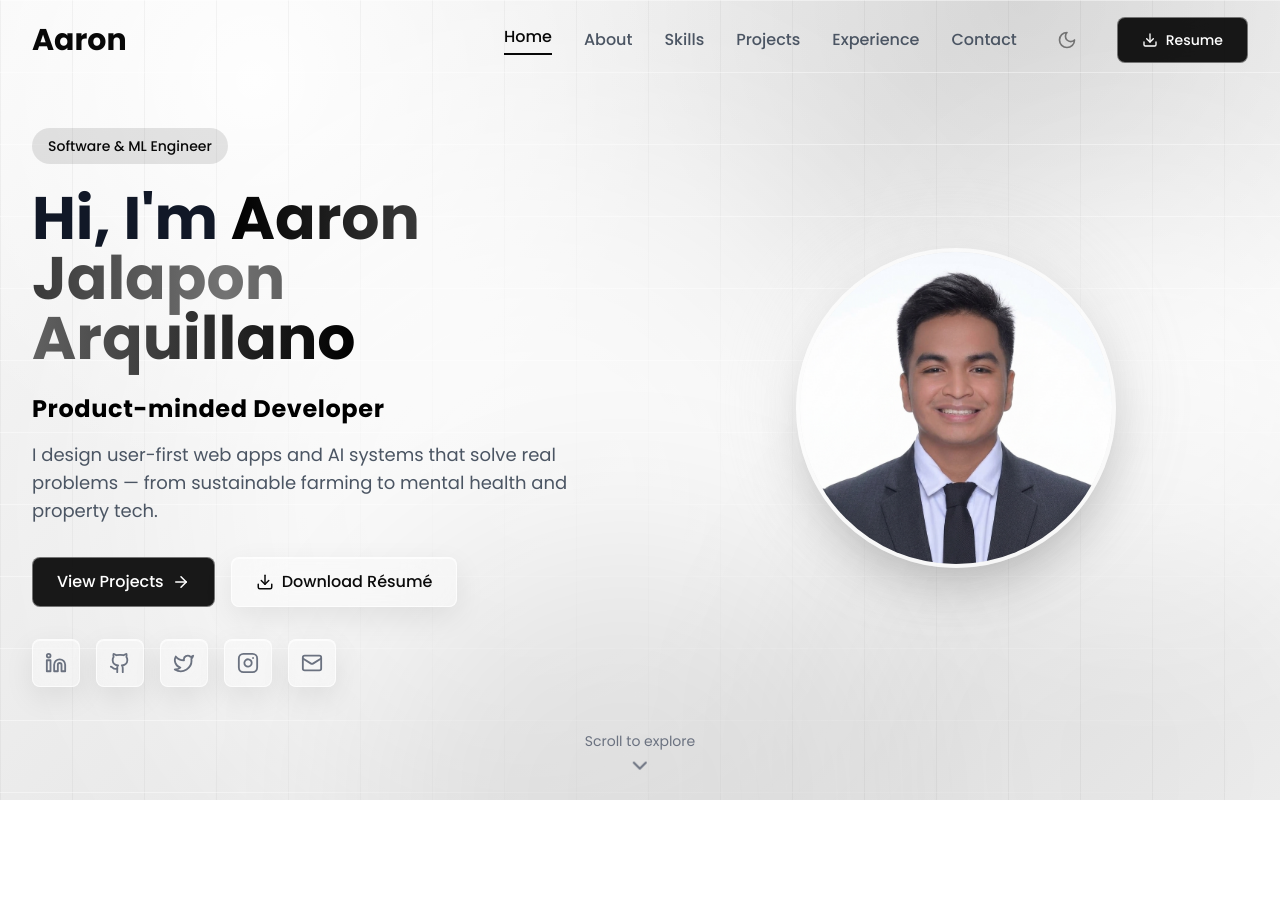
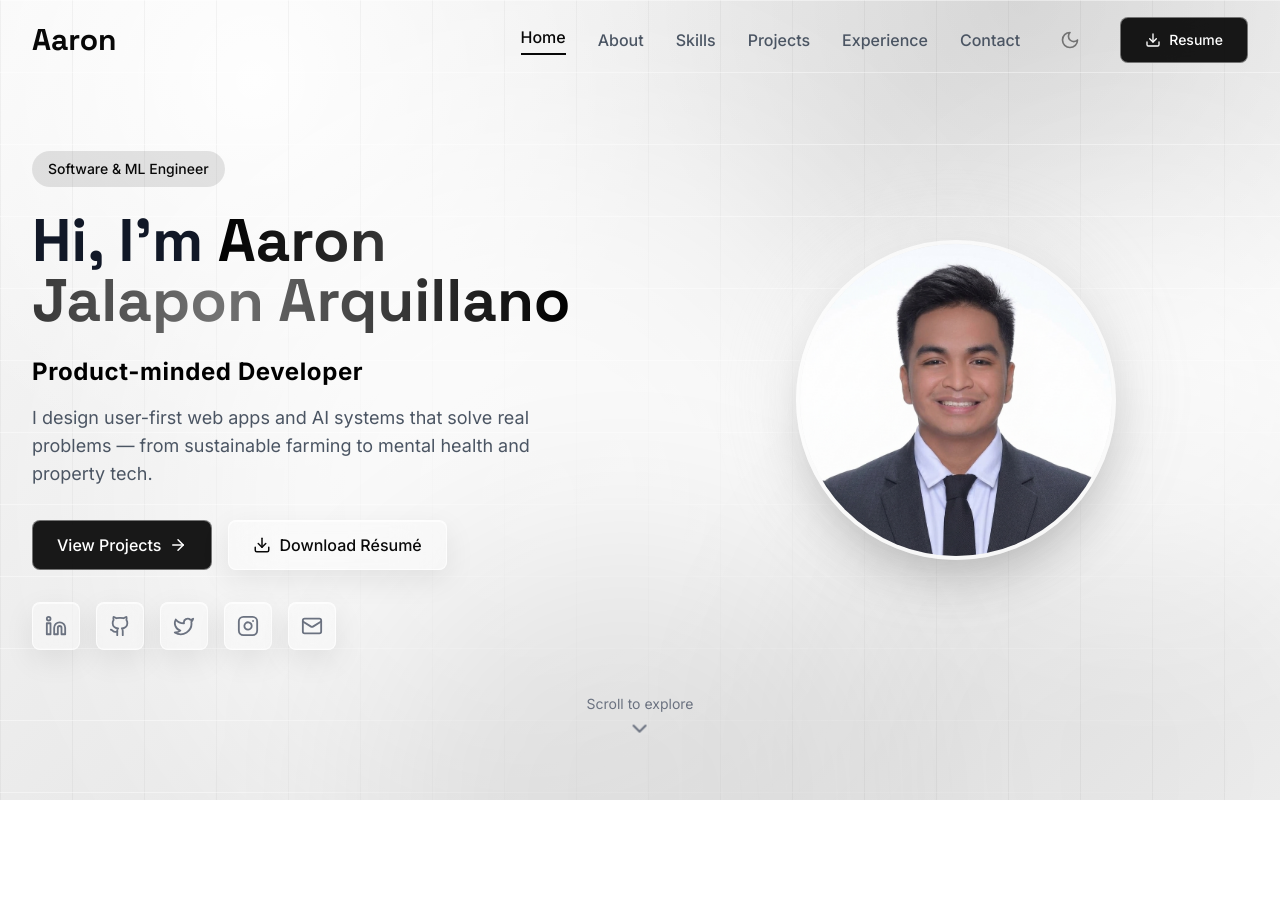
Before and after one commit to aaronjalapon/portfolio, a React (Vite) app: page / in a window 1280 px wide. Shown: the top 900 px of the page. Built offline with nearby package versions, Linux system fonts and the light colour scheme.

Commit message:
Refresh portfolio typography with new heading font

```diff
--- a/index.html
+++ b/index.html
@@ -14,7 +14,7 @@
     <!-- Fonts -->
     <link rel="preconnect" href="https://fonts.googleapis.com">
     <link rel="preconnect" href="https://fonts.gstatic.com" crossorigin>
-    <link href="https://fonts.googleapis.com/css2?family=Poppins:wght@300;400;500;600;700;800&display=swap" rel="stylesheet">
+    <link href="https://fonts.googleapis.com/css2?family=Inter:wght@400;500;600;700;800&family=Space+Grotesk:wght@500;600;700&display=swap" rel="stylesheet">
 
     <title>Aaron Jalapon — Software & ML Engineer | Portfolio</title>
   </head>
--- a/src/components/Footer.jsx
+++ b/src/components/Footer.jsx
@@ -28,7 +28,7 @@ export default function Footer() {
         <div className="grid grid-cols-1 md:grid-cols-2 lg:grid-cols-4 gap-10">
           {/* Brand */}
           <div className="lg:col-span-1">
-            <Link to="/" className="text-3xl font-bold text-primary">
+            <Link to="/" className="font-heading text-3xl font-bold text-primary">
               Aaron
             </Link>
             <p className="mt-4 text-gray-600 dark:text-gray-400 text-sm leading-relaxed">
--- a/src/components/Header.jsx
+++ b/src/components/Header.jsx
@@ -40,7 +40,7 @@ export default function Header() {
           {/* Logo */}
           <Link
             to="/"
-            className="text-2xl md:text-3xl font-bold text-primary hover:scale-105 transition-transform"
+            className="font-heading text-2xl md:text-3xl font-bold text-primary hover:scale-105 transition-transform"
           >
             Aaron
           </Link>
--- a/src/index.css
+++ b/src/index.css
@@ -33,6 +33,12 @@
 
   body {
     @apply bg-transparent text-neutral-950 dark:text-white font-sans antialiased transition-colors duration-300;
+  }
+
+  h1,
+  h2,
+  h3 {
+    @apply font-heading;
   }
 
   ::selection {
@@ -88,7 +94,7 @@
   }
 
   .section-title {
-    @apply text-3xl md:text-4xl lg:text-5xl font-bold mb-4;
+    @apply text-3xl md:text-4xl lg:text-5xl font-heading font-bold mb-4;
   }
 
   .section-subtitle {
--- a/tailwind.config.js
+++ b/tailwind.config.js
@@ -17,7 +17,8 @@ export default {
         }
       },
       fontFamily: {
-        sans: ['Poppins', 'sans-serif'],
+        sans: ['Inter', 'sans-serif'],
+        heading: ['Space Grotesk', 'sans-serif'],
       },
       animation: {
         'fade-in': 'fadeIn 0.5s ease-out',
```
